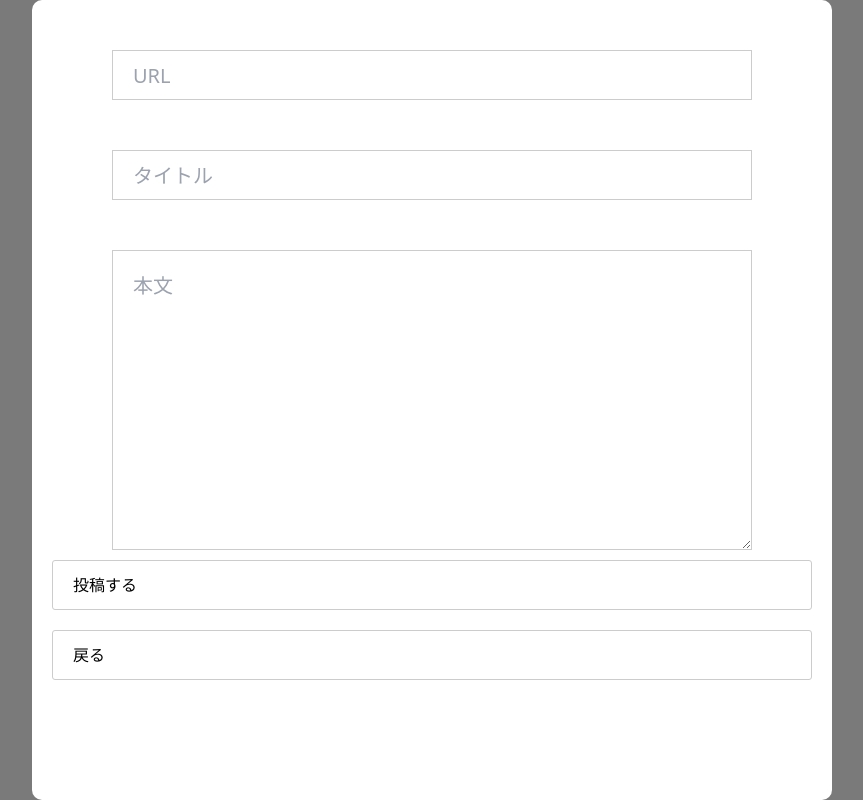
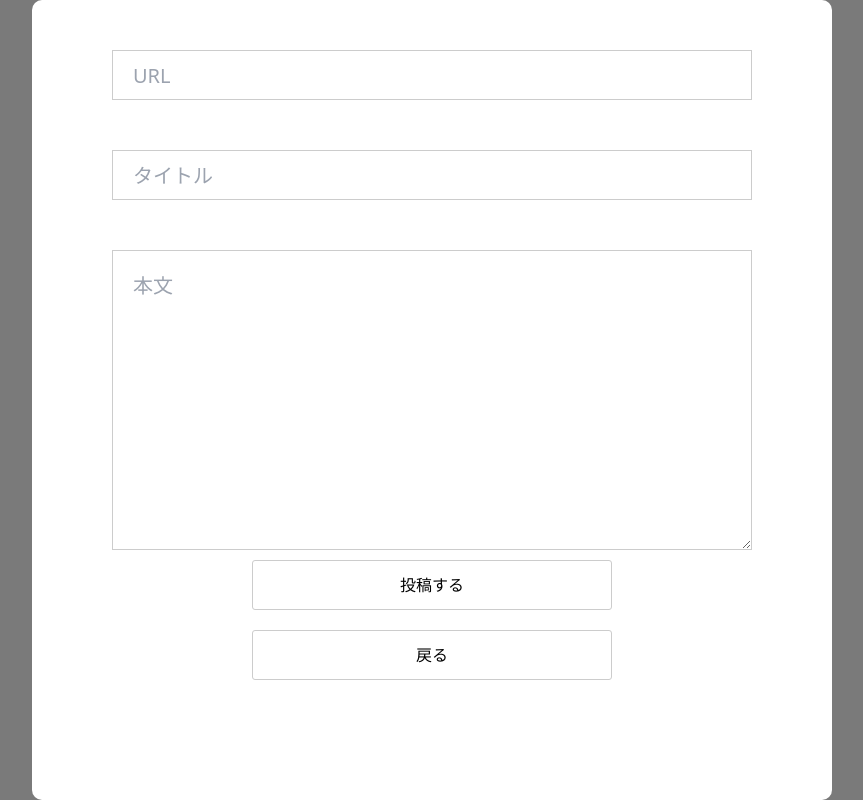
Before and after one commit to ryuju1029/next-app, a Next.js app: page /components/ArticleCreateModal in a window 1280 px wide. Shown: the whole page, without its empty margins (208-1071 px from the left). Built offline with nearby package versions, Linux system fonts and the light colour scheme.

Commit message:
edit butto

```diff
--- a/src/app/components/ArticleCreateModal/page.tsx
+++ b/src/app/components/ArticleCreateModal/page.tsx
@@ -12,14 +12,25 @@ type ArticleCreateModal = {
 };
 
 export const ArticleCreateModal = (props: ArticleCreateModal) => {
+  const { setOpen } = props;
+
+  const CloseModal = (setOpen: Dispatch<boolean>) => {
+    setOpen(false);
+  };
+
   return (
     <Background>
       <Wrapper>
         <Input placeholder={"URL"} height={"50px"} />
         <Input placeholder={"タイトル"} height={"50px"} />
         <Textarea placeholder={"本文"} height={"300px"} />
-        <Button text={"投稿する"} />
-        <Button text={"戻る"} />
+        <Button text={"投稿する"} width={"50%"} />
+        <Button
+          text={"戻る"}
+          width={"50%"}
+          functions={CloseModal}
+          setState={setOpen}
+        />
       </Wrapper>
     </Background>
   );
--- a/src/app/components/Button/page.tsx
+++ b/src/app/components/Button/page.tsx
@@ -1,23 +1,41 @@
 "use client";
 import React, { use } from "react";
 import styled from "styled-components";
+import { Dispatch } from "react";
+
+type ContentProps = {
+  width: string;
+};
 
 type Button = {
   text: string;
+  width: string;
+  functions: void;
+  setState: Dispatch<boolean>;
 };
 
 export const Button = (props: Button) => {
-  const { text } = props;
+  const { text, width, functions, setState } = props;
+
+  //functionの型が何か確認する
 
   return (
     <Wrapper>
-      <ButtonWrapper>{text}</ButtonWrapper>
+      <Content width={width}>
+        <ButtonWrapper>{text}</ButtonWrapper>
+      </Content>
     </Wrapper>
   );
 };
 
 const Wrapper = styled.div`
-  width: 100%;
+  display: flex;
+  justify-content: center;
+  align-items: center;
+`;
+
+const Content = styled.div<ContentProps>`
+  width: ${(props) => props.width || "50px"};
   padding: 10px 20px;
   align-items: center;
   bottom: 0;
@@ -27,13 +45,10 @@ const ButtonWrapper = styled.button`
   width: 100%;
   height: 50px;
   padding: 10px 20px;
-  display: flex;
-  align-items: center;
   bottom: 0;
   tezt-align: center;
   border: none;
   border-radius: 3px;
-  text-align: center;
   border: 1px solid #ccc;
 `;
 
--- a/src/app/page.tsx
+++ b/src/app/page.tsx
@@ -8,7 +8,7 @@ import { MainContents } from "./components/MainContents/page";
 import { New } from "../app/articles/new/page";
 
 export const Home = () => {
-  const [open, setOpen] = useState(true);
+  const [open, setOpen] = useState(false);
 
   return (
     <main>
```
